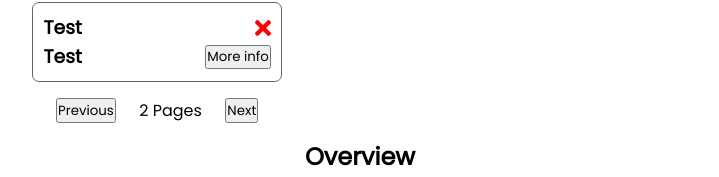
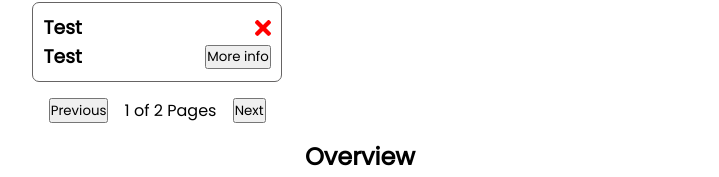
Before and after one commit to JosephO1992/react-staff-tracker, a React (Create React App) app: page / in a window 1280 px wide. Shown: the part 554-731 px from the top of the page, without its empty margins (280-999 px from the left). Built offline with nearby package versions, Linux system fonts and the light colour scheme; data requests are answered from the project's data file.

Commit message:
Adding functions to the next & prev buttons.

```diff
--- a/src/App.js
+++ b/src/App.js
@@ -8,12 +8,13 @@ import Dashboard from "./components/Dashboard";
 
 function App() {
 	const [staffMembers, setStaff] = useState([]);
+  const [search, setSearch] = useState('') // Getting search pushed up from SearchBar.js and put into a state variable.
 
   const numOfStaff = staffMembers.length
 
 
 
-	// Get tasks
+	// Get staff
 
 	useEffect(() => {
 		const getStaff = async () => {
@@ -76,9 +77,11 @@ function App() {
 
 	// Search
 
-	const search = (searchInput) => {
-		console.log(searchInput);
-	};
+  // Need to use filter() to return the staffMembers array with the search input applied
+  const onSearch = (searchInput) => {
+    setSearch(searchInput)
+  }
+
 
 	staffMembers.defaultProps = {
 		open: false,
@@ -108,7 +111,7 @@ function App() {
 			<div className="app-container">
 				<header className="App-header">
 					<Header />
-					<SearchBar onSearch={search} />
+					<SearchBar onSearch={onSearch} />
 				</header>
 				<div className="container">
 					<StaffList
@@ -116,6 +119,8 @@ function App() {
 						onDelete={deleteStaff}
 						onDisplay={displayInfo}
             numOfStaff={numOfStaff}
+            search={search}
+
 					/>
 					<div>
 						<div>
--- a/src/components/PaginationBar.js
+++ b/src/components/PaginationBar.js
@@ -1,4 +1,4 @@
-
+import {useState} from 'react'
 
 const PaginationBar = ({numOfStaff}) => {
 
@@ -6,24 +6,32 @@ const PaginationBar = ({numOfStaff}) => {
 
     // I need to know the number of items in the array (StaffMembers) this logic has been completed and passed down from App.js
 
-
-
     // Set how many people I will display by default
 
-    const staffPerPage = 3
+    const [staffPerPage, setStaffPerPage] = useState(3) // default of 3 per page
+    const [currentPage, setCurrentPage] = useState(1) // default to current page being 1
 
     // Divide the number of people in the array by the default number to show, this will give me the number of pages
 
-    const pagesToShow = Math.ceil(numOfStaff / staffPerPage) // We always need the number rounded up.
-
+    const pagesToShow = Math.ceil(numOfStaff / staffPerPage) // We always need the number rounded up. This is will be along the bottom.
 
     // When the user clicks previous of next button, it will load the previous load of people.
 
+    const nextPage = () => {
+        if (currentPage < pagesToShow)
+        setCurrentPage(currentPage + 1)
+    }
+
+    const prevPage = () => {
+        if(currentPage > 1)
+        setCurrentPage(currentPage - 1);
+    };
+
     return (
         <div className="container pagination-bar">
-            <button>Previous</button>
-            <p>{pagesToShow} Pages</p>
-            <button>Next</button>
+            <button onClick={prevPage} >Previous</button>
+            <p>{currentPage} of {pagesToShow} Pages</p>
+            <button onClick={nextPage}>Next</button>
         </div>
     )
 }
--- a/src/components/SearchBar.js
+++ b/src/components/SearchBar.js
@@ -4,9 +4,9 @@ function SearchBar({onSearch}) {
     const [search, setSearch] = useState('')
 
     const setInput = (e) => {
-        setSearch(e.target.value.toLowerCase())
+        setSearch(e.target.value)
 
-        onSearch( {search:e.target.value.toLowerCase()} )
+        onSearch( {search:e.target.value} )
 
     }
 
--- a/src/components/StaffList.js
+++ b/src/components/StaffList.js
@@ -1,9 +1,26 @@
 import Staff from './Staff'
 import PaginationBar from './PaginationBar'
 
-const StaffList = ( {staffMembers, onDelete, onDisplay, numOfStaff} ) => {
+
+const StaffList = ( {staffMembers, onDelete, onDisplay, numOfStaff, search} ) => {
+
+
+
+    let testArr = staffMembers;
+    let newArr = testArr.filter(el => el.name.includes({search})) // Doesn't seem to work...
+    let newNewArr = staffMembers.filter(el => el.salary > 25000) // Testing out filter function to get the hand of it.
+    console.log(newNewArr)
+    console.log(newArr)
+    console.log(search)
+
+    // Things to follow up:
+
+    // I can't seem to get the values from the staffMembers either from the testArr or directly. I tried to see the value of testArr[0].name
+    // It does seem to work and then when the browser re renders it says name is not defined, even though it already printed to the console.
 
     return (
+
+
 
         <div>
             <h2> Your staff </h2>
```
